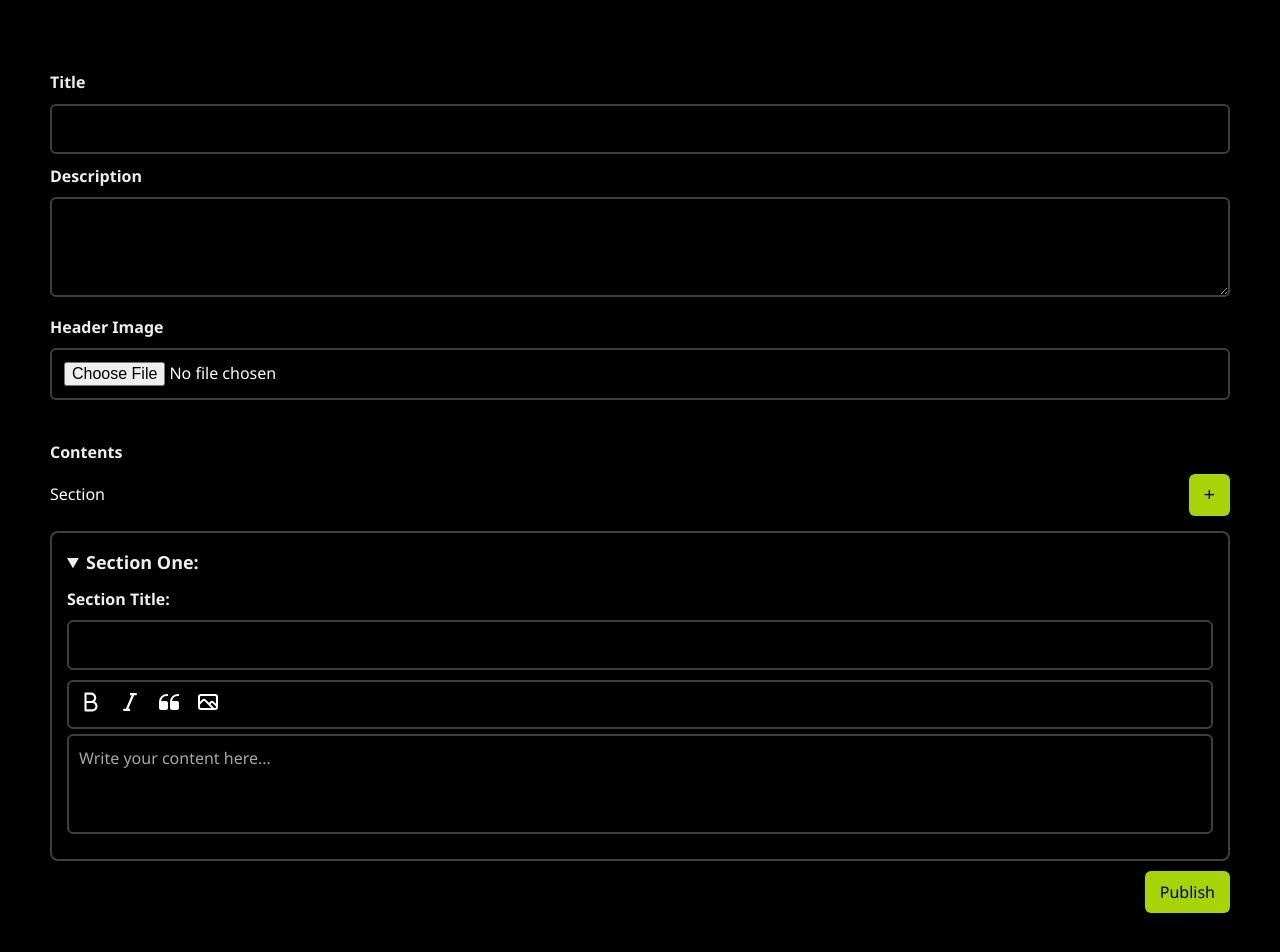
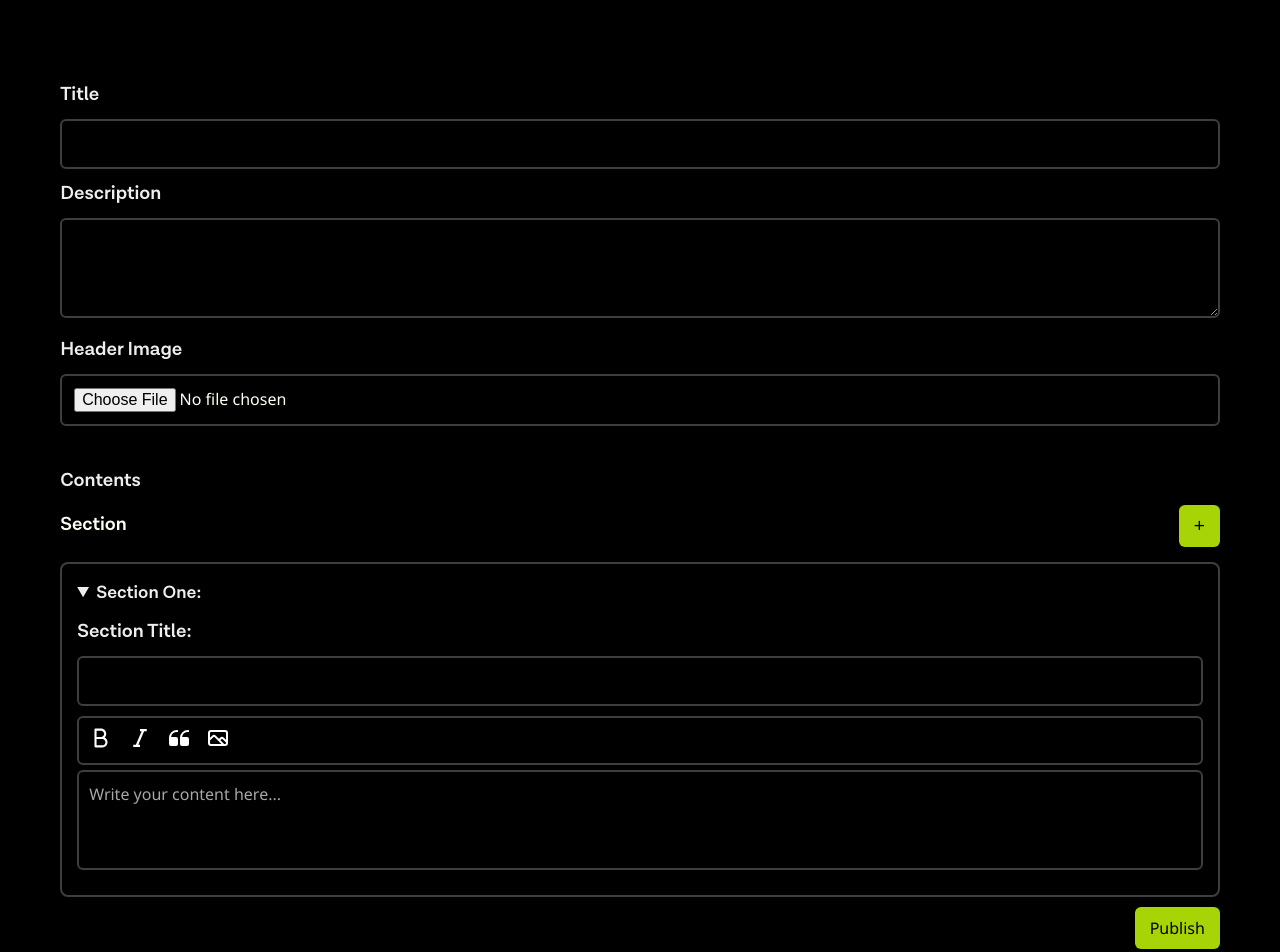
Before and after one commit to oluwakayodedev/bitbytebit, a website: page PUBLIC/publishBlog.html in a window 1280 px wide. Drawn offline with Linux system fonts and the light colour scheme.

Commit message:
update: updating the Blog Post editor UI

```diff
--- a/PUBLIC/styles/publish.styles.css
+++ b/PUBLIC/styles/publish.styles.css
@@ -1,3 +1,19 @@
+@font-face {
+  font-family: "Lota Grotesque Semi Bold";
+  src: url("../assets/fonts/LosAndesLotaGrotesqueSemiBold.otf")
+    format("opentype");
+  font-weight: normal;
+  font-style: normal;
+}
+
+@font-face {
+  font-family: "Lota Grotesque Semi Bold It";
+  src: url("../assets/fonts/LosAndeLotaGrotesqueSemiBoldItalic.otf")
+    format("opentype");
+  font-weight: normal;
+  font-style: normal;
+}
+
 :root {
   --primary: #a7d406;
   --secondary: #fffef0;
@@ -13,23 +29,24 @@
   box-sizing: border-box;
 }
 
-body, html {
+body,
+html {
   background-color: var(--dark);
   color: var(--secondary);
-    font-family: 'Segoe UI', Tahoma, Geneva, Verdana, sans-serif;
-    padding: 20px;
+  font-family: "Segoe UI", Tahoma, Geneva, Verdana, sans-serif;
+  padding: 2%;
   line-height: 1.6;
 }
 
 .container {
   margin: 20px auto;
   padding: 10px;
-    border-radius: 12px;
 }
 
 label {
+    font-family: "Lota Grotesque Semi Bold";
   display: block;
-    font-weight: bold;
+  font-size: 120%;
   margin-bottom: 8px;
   color: var(--text-light);
 }
@@ -90,7 +107,10 @@ button:active {
   align-items: center;
   margin-bottom: 15px;
 }
-
+.section-header p{
+    font-family: "Lota Grotesque Semi Bold";
+    font-size: 120%;
+}
 .sections {
   border: 2px solid var(--input-border);
   padding: 15px;
@@ -99,6 +119,7 @@ button:active {
 }
 
 details summary {
+    font-family: "Lota Grotesque Semi Bold";
   font-size: 18px;
   font-weight: bold;
   margin-bottom: 10px;
@@ -145,12 +166,12 @@ textarea.sectionContent::placeholder {
   opacity: 0.7;
 }
 
-#addSectionButton{
+#addSectionButton {
   color: var(--dark);
   font-size: larger;
 }
 
-#submitForm{
+#submitForm {
   font-family: inherit;
   margin-top: 10px;
   float: right;
@@ -169,7 +190,7 @@ textarea.sectionContent::placeholder {
 }
 
 .sectionContent[contenteditable="true"]:focus {
-    border-color: var(--primary);          /* Highlight border when focused */
+  border-color: var(--primary);
 }
 
 .sectionContent[contenteditable="true"]:empty:before {
```
Also changed, not shown: PUBLIC/template.html (+10 -7 lines). Lines whose indentation alone changed are shown as unchanged.
